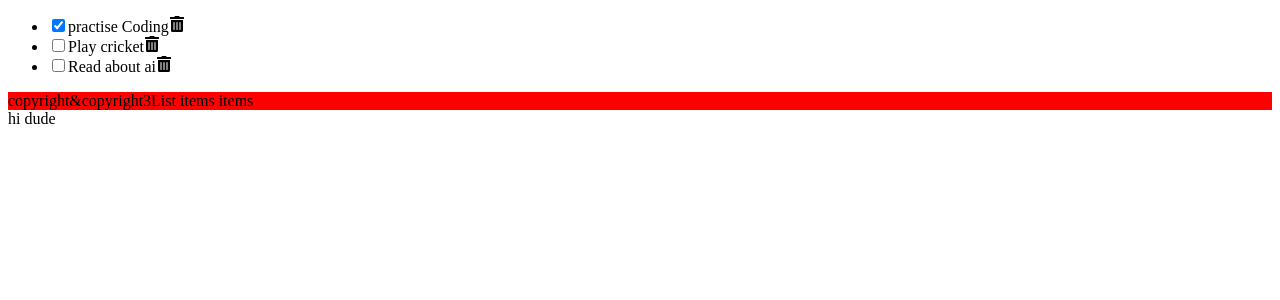
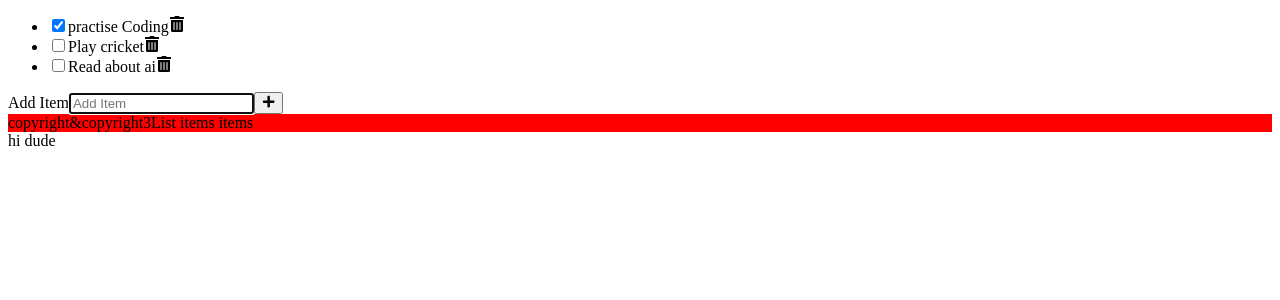
Before and after one commit to Naveenkumar-R96/My-React-course, a React (Create React App) app: page / in a window 1280 px wide. Shown: the top 300 px of the page. Built offline with nearby package versions, Linux system fonts and the light colour scheme.

Commit message:
nothing changed

```diff
--- /dev/null
+++ b/src/Additem.js
@@ -0,0 +1,15 @@
+import React from 'react'
+import { FaPlus } from 'react-icons/fa'
+
+const Additem = ({newItem,setNewItem,handleSubmit}) => {
+  return (
+   <form action="" className='addForm' onSubmit={{handleSubmit}}>
+    <label htmlFor="addItem">Add Item</label>
+    <input type="text " autoFocus id='addItem' placeholder='Add Item' required value={newItem}
+    onChange={(e)=> setNewItem(e.target.value)} />
+    <button type='submit' aria-label='Add item'> <FaPlus/></button>
+   </form>
+  )
+}
+
+export default Additem
--- a/src/App.js
+++ b/src/App.js
@@ -3,6 +3,7 @@ import Footer from "./Footer"
 import Body from "./Body";
 import "./App.css"
 import { useState } from 'react'
+import Additem from "./Additem";
 
 
 
@@ -26,6 +27,8 @@ function App(){
     }
   ])
 
+  const [newItem, setNewItem]=useState('')
+
   const handleCheck = (id) => {
     const listItems = items.map((content1) =>
       content1.id === id ? { ...content1, checked: !content1.checked } : content1)
@@ -39,6 +42,11 @@ function App(){
     setItems(listItems)
   }
 
+  const handleSubmit = (e)=>{
+    e.preventDefault()
+    console.log("submitted")
+  }
+
 
   return(
     <div>
@@ -48,7 +56,13 @@ function App(){
      handleCheck={handleCheck}
      handleTrash={handleTrash}
      />
+     <Additem
+     newItem= {newItem}
+     setNewItem={setNewItem}
+     handleSubmit={handleSubmit}
 
+
+     />
 
      <Footer
        length={items.length}
```
